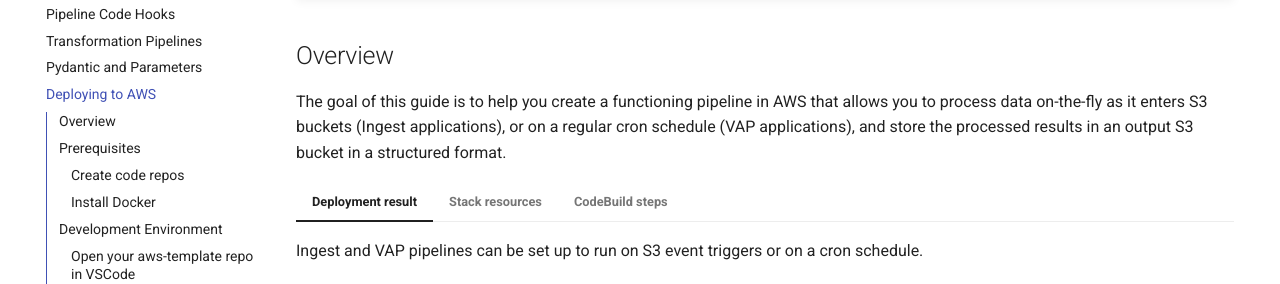
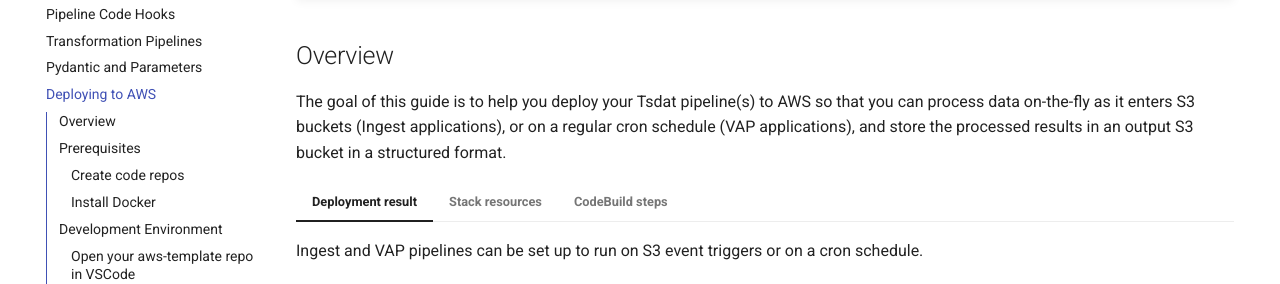
Before and after one commit to tsdat/tsdat, an MkDocs documentation site: the page built from docs/config/aws_template.md, in a window 1280 px wide and 900 px high. Shown: the part 334-618 px from the top of the window. Built offline with MkDocs 1.6.1 and Material for MkDocs 9.7.7, drawn with Linux system fonts in a browser that asks for light colours; comment, search, counter and statistics services are not loaded.

Commit message:
Improve overview text

```diff
--- a/docs/config/aws_template.md
+++ b/docs/config/aws_template.md
@@ -8,8 +8,8 @@
 
 ## Overview
 
-The goal of this guide is to help you create a functioning pipeline in AWS that allows you to process data on-the-fly as
-it enters S3 buckets (Ingest applications), or on a regular cron schedule (VAP applications), and store the processed
+The goal of this guide is to help you deploy your Tsdat pipeline(s) to AWS so that you can process data on-the-fly as it
+enters S3 buckets (Ingest applications), or on a regular cron schedule (VAP applications), and store the processed
 results in an output S3 bucket in a structured format.
 
 === "Deployment result"
```
